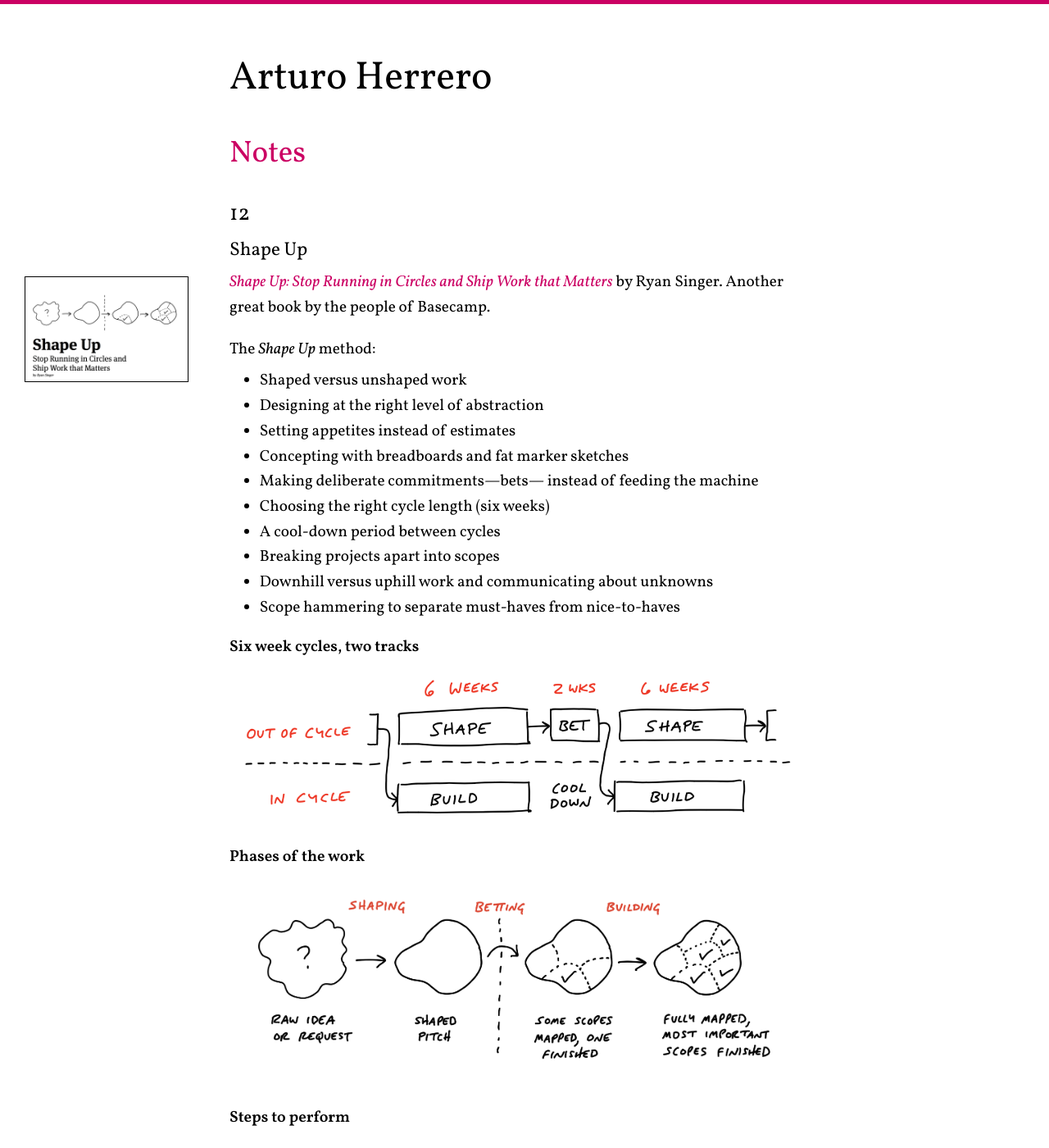
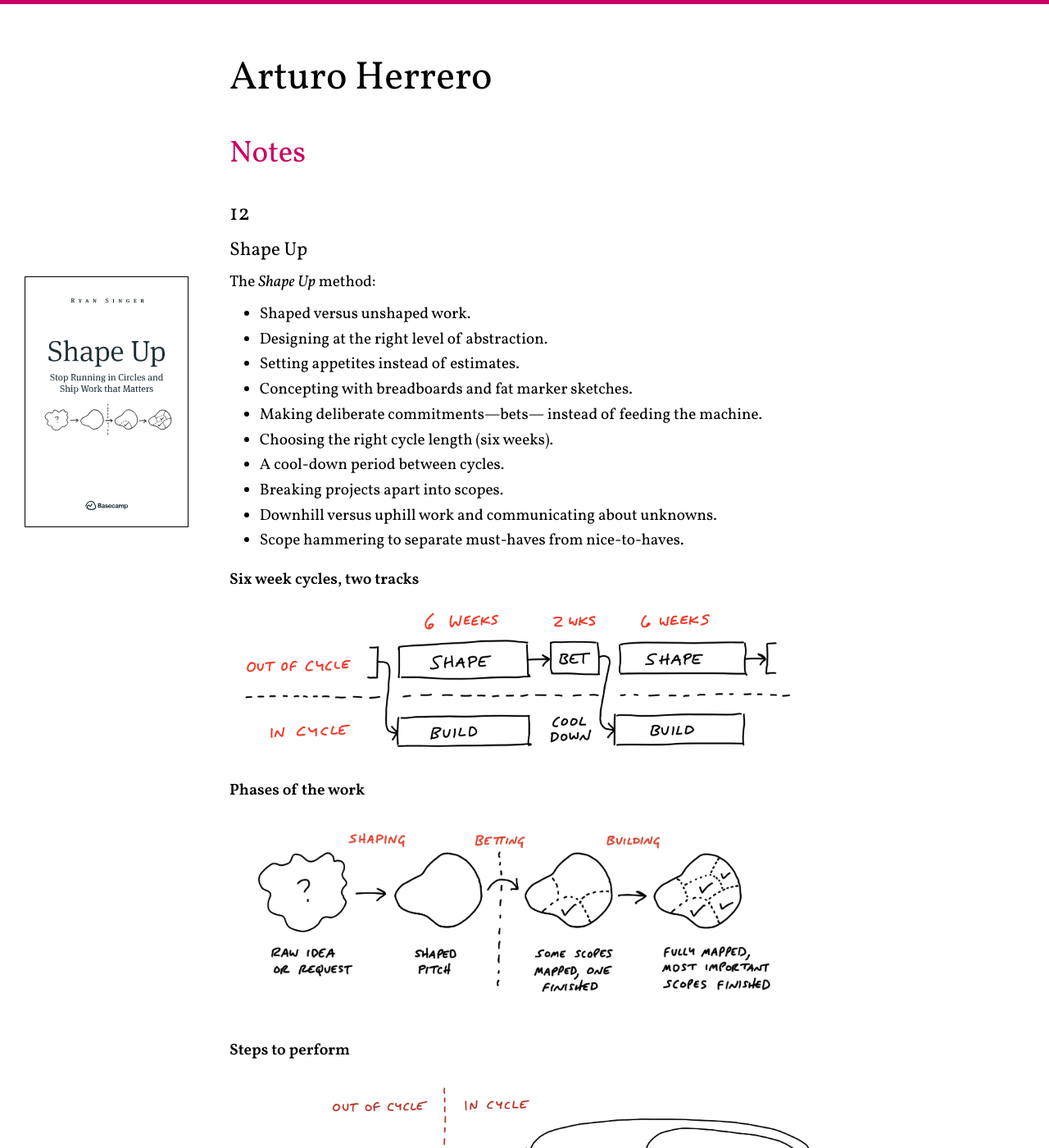
Before and after one commit to arturoherrero/arturoherrero.com, a Jekyll site: the page built from _notes/2019-08-06-12.md, in a window 1280 px wide and 1400 px high. Shown: the whole window at 82% size. Built offline with Jekyll 4.4.1, drawn with Linux system fonts in a browser that asks for light colours; some of the changed text lies outside the part shown.

Commit message:
Update Shape Up note

```diff
--- a/_notes/2019-08-06-12.md
+++ b/_notes/2019-08-06-12.md
@@ -6,20 +6,17 @@
 ![Shape Up by Ryan Singer][1]
 {: .side-image-border }
 
-[*Shape Up: Stop Running in Circles and Ship Work that Matters*][2]{:target="_blank"}
-by Ryan Singer. Another great book by the people of Basecamp.
-
 The *Shape Up* method:
-- Shaped versus unshaped work
-- Designing at the right level of abstraction
-- Setting appetites instead of estimates
-- Concepting with breadboards and fat marker sketches
-- Making deliberate commitments—bets— instead of feeding the machine
-- Choosing the right cycle length (six weeks)
-- A cool-down period between cycles
-- Breaking projects apart into scopes
-- Downhill versus uphill work and communicating about unknowns
-- Scope hammering to separate must-haves from nice-to-haves
+- Shaped versus unshaped work.
+- Designing at the right level of abstraction.
+- Setting appetites instead of estimates.
+- Concepting with breadboards and fat marker sketches.
+- Making deliberate commitments—bets— instead of feeding the machine.
+- Choosing the right cycle length (six weeks).
+- A cool-down period between cycles.
+- Breaking projects apart into scopes.
+- Downhill versus uphill work and communicating about unknowns.
+- Scope hammering to separate must-haves from nice-to-haves.
 {: .element-related }
 
 ##### Six week cycles, two tracks
@@ -31,8 +28,10 @@
 ##### Steps to perform
 ![Shape Up. Steps to perform][5]
 
+[*Shape Up: Stop Running in Circles and Ship Work that Matters*][2]{:target="_blank"}, Ryan Singer.
 
-[1]: /assets/images/notes/12/shape-up.jpg
+
+[1]: /assets/images/notes/12/shape-up.svg
 [2]: https://basecamp.com/shapeup
 [3]: /assets/images/notes/12/two-tracks.png
 [4]: /assets/images/notes/12/phases-of-work.png
```
Also changed, not shown: assets/images/notes/12/shape-up.jpg (deleted), assets/images/notes/12/shape-up.svg (added).
